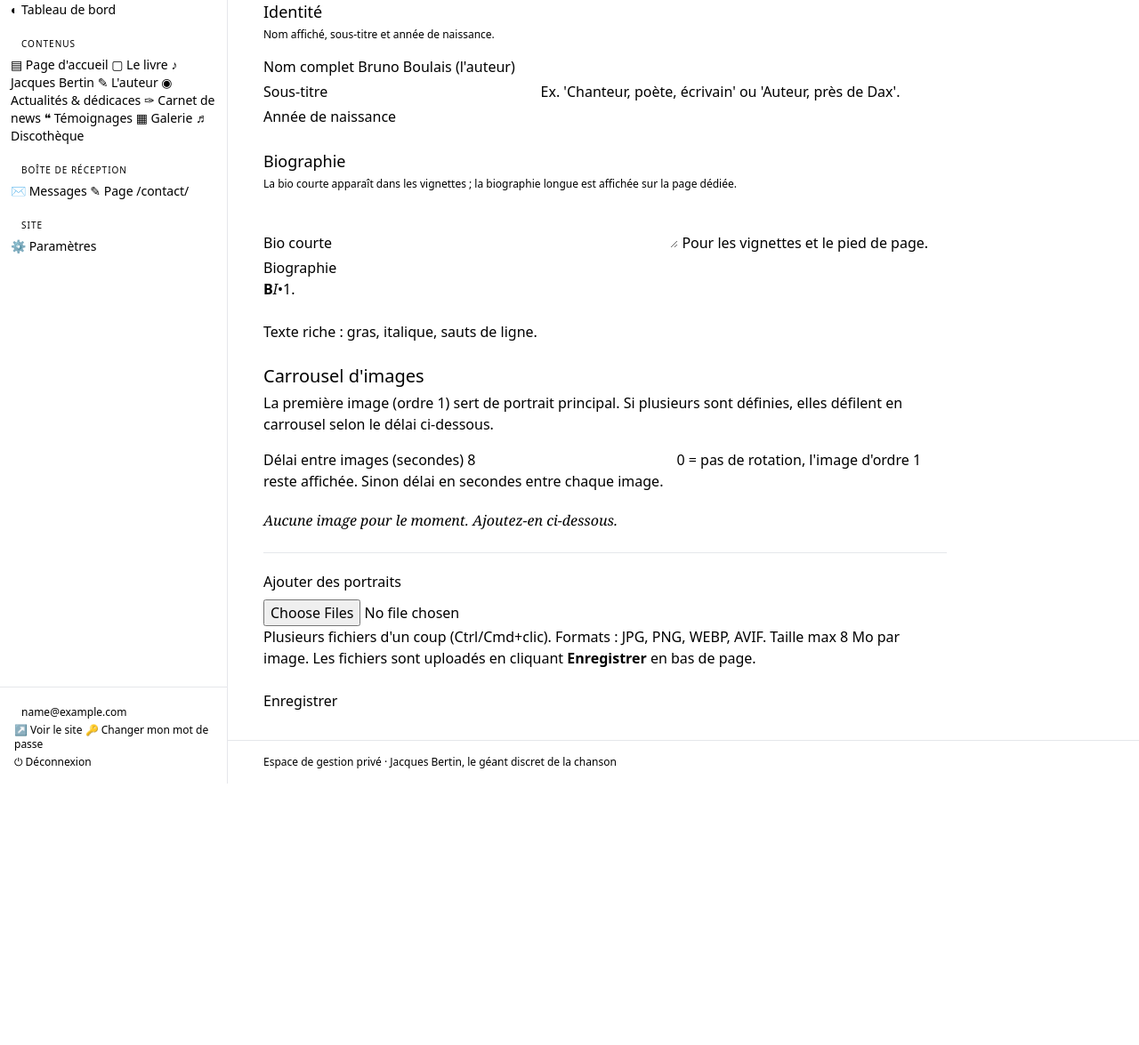
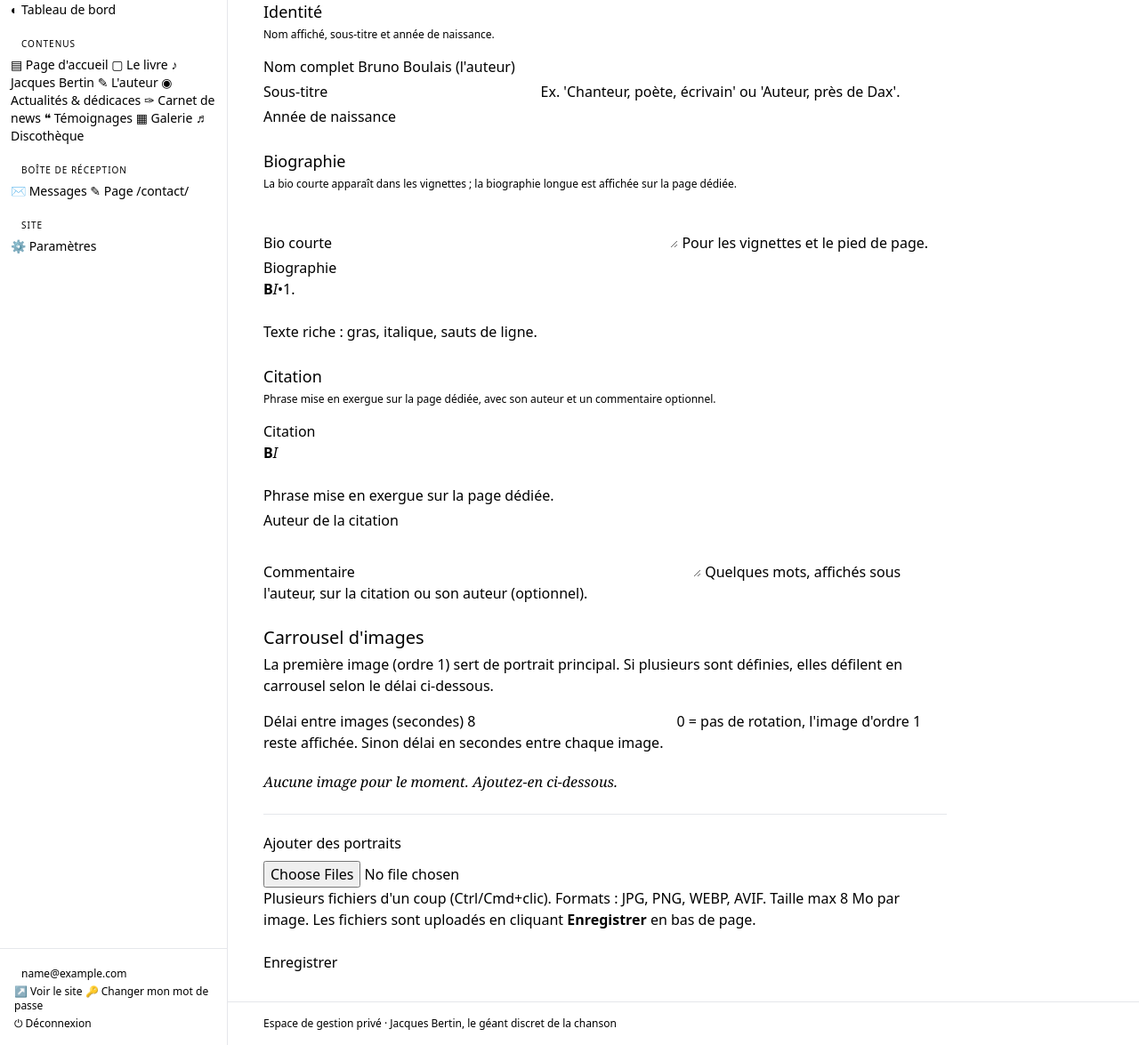
Before and after one commit to NicoWithManyO/BrunoBoulais, a Django app: page /gestion/l-auteur/ in a window 1280 px wide. Shown: the part 113-1288 px from the top of the page at 89% size. Before the commit the page ends 994 px from the top, so only its background shows below. Run offline with Django 5.2, Linux system fonts and the light colour scheme; the visitor is signed in with stand-in values (Sample User, id 1); data comes from the database, SQL or seed files in the repository; data that the repository does not hold is empty; parts of the project's set-up code (start-up, migrations or seed data) failed here and were passed over; some libraries are stand-ins or nearby versions.

Commit message:
Gestion: make page quotes editable with author and comment
The home, Jacques Bertin and author pages each expose an editable
citation with three fields: text, author and an optional comment shown
as a small note below the author. Data migrations seed the existing
quotes so they appear pre-filled in the management forms; the whole
citation block is hidden when the text is empty (richtext_plain guard,
so a residual <br> does not render an empty block).

Also make the author attribution less faded: .ornament color moves from
mist to slate-soft.

```diff
--- a/apps/gestion/forms.py
+++ b/apps/gestion/forms.py
@@ -370,10 +370,12 @@ class PersonneForm(forms.ModelForm):
         fields = [
             "nom", "sous_titre", "annee_naissance",
             "bio_courte", "bio_longue",
+            "citation_texte", "citation_auteur", "citation_commentaire",
             "delai_rotation_s",
         ]
         widgets = {
             "bio_courte": forms.Textarea(attrs={"rows": 2}),
+            "citation_commentaire": forms.Textarea(attrs={"rows": 2}),
         }
 
 
@@ -387,13 +389,14 @@ class AccueilForm(StripExifMixin, forms.ModelForm):
         model = Accueil
         fields = [
             "hero_titre", "hero_pitch",
-            "pull_quote_texte", "pull_quote_auteur",
+            "pull_quote_texte", "pull_quote_auteur", "pull_quote_commentaire",
             "dedicaces_intro", "temoignages_intro",
             "delai_rotation_s",
             "seo_title", "seo_description", "og_image",
         ]
         widgets = {
             "seo_description": forms.Textarea(attrs={"rows": 2}),
+            "pull_quote_commentaire": forms.Textarea(attrs={"rows": 2}),
         }
 
 
--- a/apps/pages/models.py
+++ b/apps/pages/models.py
@@ -105,6 +105,12 @@ class Accueil(TimestampedModel, SeoMixin, CarrouselSettingsMixin):
         max_length=120,
         blank=True,
     )
+    pull_quote_commentaire = models.CharField(
+        "Commentaire",
+        max_length=300,
+        blank=True,
+        help_text="Quelques mots, affichés sous l'auteur, sur la citation ou son auteur (optionnel).",
+    )
 
     dedicaces_intro = RichTextField(
         "Introduction du bloc Dédicaces",
--- a/apps/personnes/models.py
+++ b/apps/personnes/models.py
@@ -37,6 +37,17 @@ class Personne(TimestampedModel, CarrouselSettingsMixin):
         "Biographie", blank=True,
         help_text="Texte riche : gras, italique, sauts de ligne."
     )
+    citation_texte = RichTextField(
+        "Citation", blank=True, mode="inline",
+        help_text="Phrase mise en exergue sur la page dédiée."
+    )
+    citation_auteur = models.CharField(
+        "Auteur de la citation", max_length=120, blank=True,
+    )
+    citation_commentaire = models.CharField(
+        "Commentaire", max_length=300, blank=True,
+        help_text="Quelques mots, affichés sous l'auteur, sur la citation ou son auteur (optionnel)."
+    )
 
     class Meta:
         verbose_name = "Personne"
--- a/templates/gestion/accueil/form.html
+++ b/templates/gestion/accueil/form.html
@@ -26,7 +26,7 @@
         <h2 class="font-display text-lg text-brown mb-1">Citation centrale</h2>
         <p class="text-xs text-slate-soft mb-4">Phrase mise en exergue entre le hero et les actualités.</p>
         {% for field in form %}
-            {% if field.name == 'pull_quote_texte' or field.name == 'pull_quote_auteur' %}
+            {% if field.name == 'pull_quote_texte' or field.name == 'pull_quote_auteur' or field.name == 'pull_quote_commentaire' %}
                 {% include "gestion/_form_field.html" %}
             {% endif %}
         {% endfor %}
--- a/templates/gestion/personnes/form.html
+++ b/templates/gestion/personnes/form.html
@@ -32,6 +32,16 @@
         {% endfor %}
     </div>
 
+    <div class="panel mt-6">
+        <h2 class="font-display text-lg text-brown mb-1">Citation</h2>
+        <p class="text-xs text-slate-soft mb-4">Phrase mise en exergue sur la page dédiée, avec son auteur et un commentaire optionnel.</p>
+        {% for field in form %}
+            {% if field.name == 'citation_texte' or field.name == 'citation_auteur' or field.name == 'citation_commentaire' %}
+                {% include "gestion/_form_field.html" %}
+            {% endif %}
+        {% endfor %}
+    </div>
+
     {% include "gestion/_images_carousel.html" with add_label="Ajouter des portraits" hint="La première image (ordre 1) sert de portrait principal. Si plusieurs sont définies, elles défilent en carrousel selon le délai ci-dessous." delete_url_name="gestion:personne_image_supprimer" %}
 
     <div class="mt-6 flex items-center gap-3">
--- a/theme/static_src/src/styles.css
+++ b/theme/static_src/src/styles.css
@@ -527,7 +527,7 @@
     align-items: center;
     justify-content: center;
     gap: 1rem;
-    color: var(--color-mist);
+    color: var(--color-slate-soft);
   }
   .ornament::before,
   .ornament::after {
```
Also changed, not shown: templates/pages/auteur.html (+10 -5 lines), templates/pages/bertin.html (+10 -6 lines), templates/pages/home.html (+9 -4 lines), apps/pages/migrations/0011_accueil_pull_quote_commentaire.py (added), apps/pages/migrations/0012_accueil_citation_initiale.py (added), apps/personnes/migrations/0009_personne_citation_auteur_and_more.py (added), apps/personnes/migrations/0010_personne_citation_initiale.py (added).
